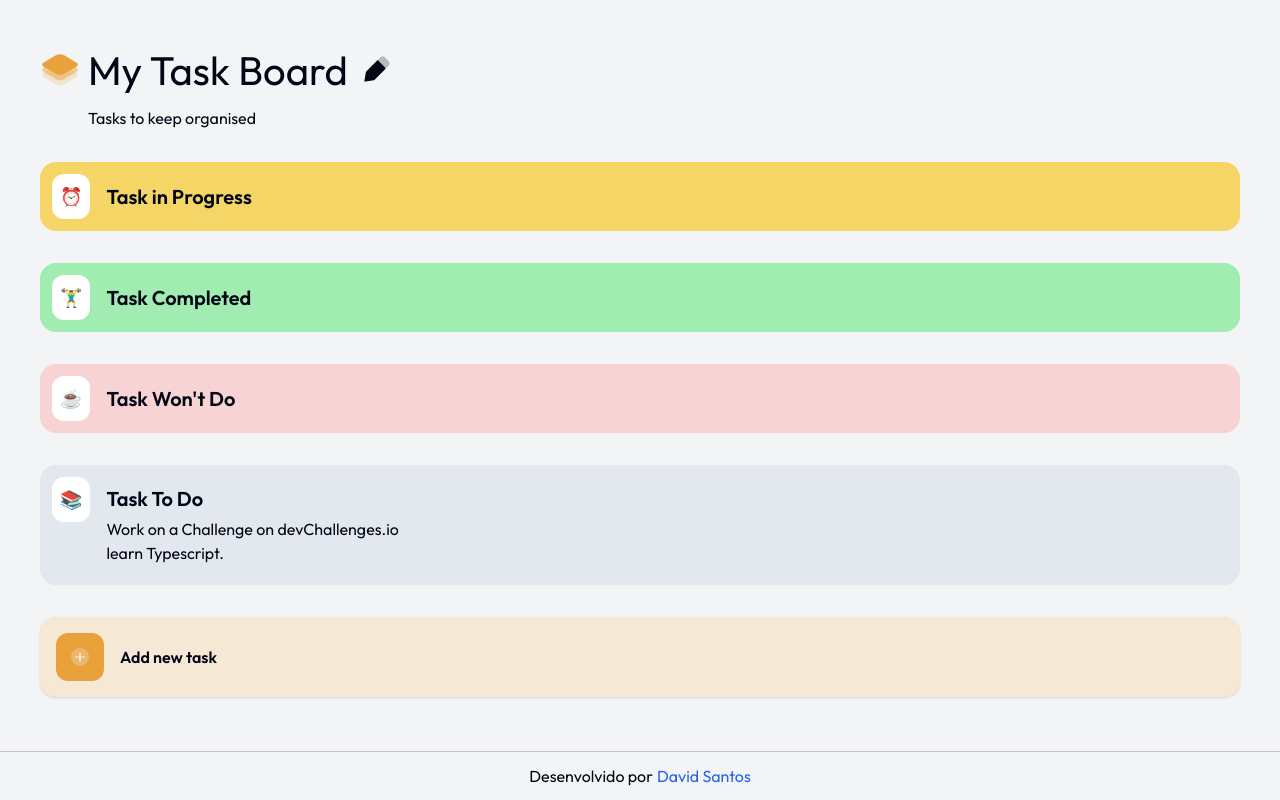
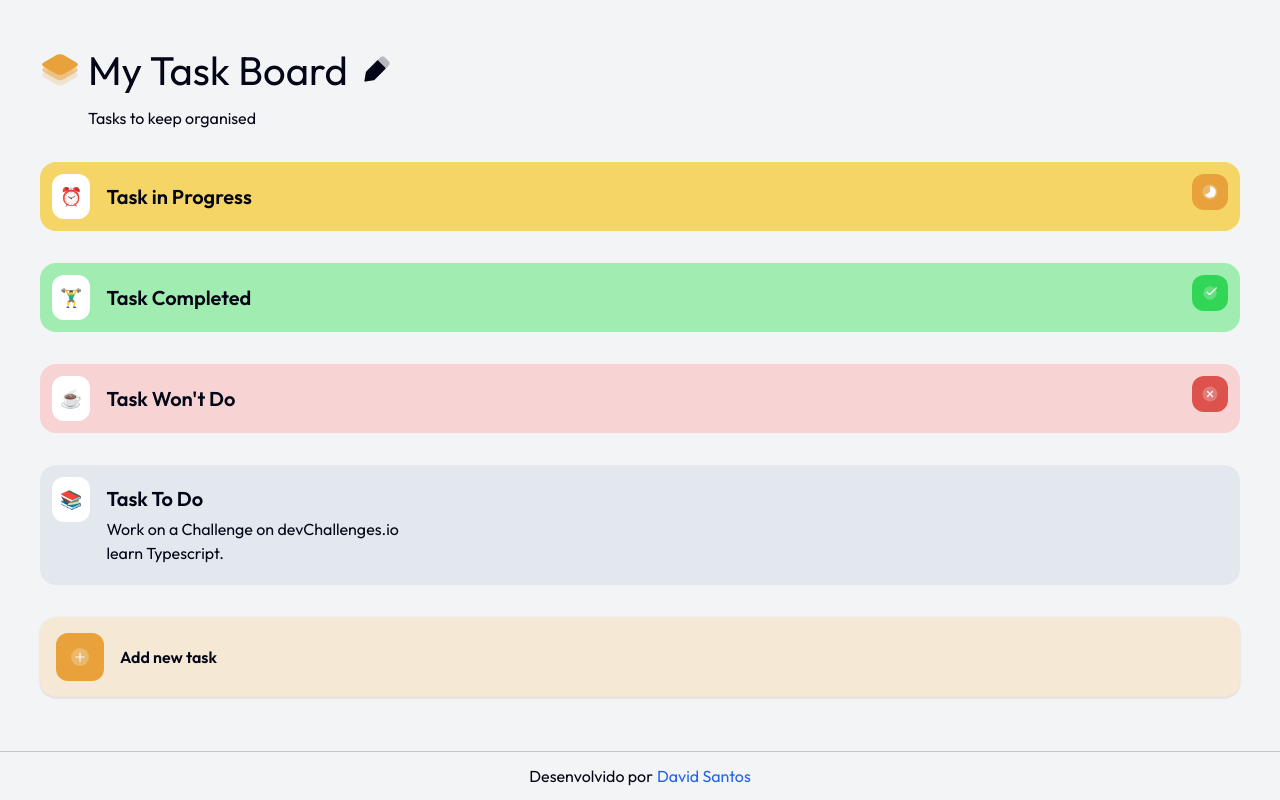
Before and after one commit to DavidSntdev/tarefas-hub, a Next.js app: page / in a window 1280 px wide. Built offline with nearby package versions, Linux system fonts and the light colour scheme.

Commit message:
adicionando o icone dos tipos das task

```diff
--- a/app/components/conteudo/tasksContent/buttonstask/taskButton.tsx
+++ b/app/components/conteudo/tasksContent/buttonstask/taskButton.tsx
@@ -1,42 +1,51 @@
+import Image from "next/image";
+
 interface TaskButtonProps {
   emoji: string;
   titulo: string;
   descricao?: string;
-  tipo: "em-andamento" | "incompleto" | "concluido" | "nenhum";
+  tipo: "pendente" | "incompleto" | "concluido" | "nenhum";
 }
 
 export default function TaskButton(props: TaskButtonProps) {
   let bgCor = "bg-cinza";
   let bgHover = "hover:bg-cinza/70";
+  let icone = "",
+    bgIcone = "",
+    hoverIcone = "";
 
-  if (props.tipo === "em-andamento") {
+  if (props.tipo === "pendente") {
     bgCor = "bg-amarelo";
     bgHover = "hover:bg-amarelo/60";
+    icone = "/icons/iconPendente.svg";
+    bgIcone = "bg-laranja";
+    hoverIcone = "hover:bg-laranja/60";
   } else if (props.tipo === "incompleto") {
     bgCor = "bg-vermelhoClaro";
     bgHover = "hover:bg-vermelhoClaro/60";
+    icone = "/icons/iconIncompleto.svg";
+    bgIcone = "bg-vermelho";
+    hoverIcone = "hover:bg-vermelho/60";
   } else if (props.tipo === "concluido") {
     bgCor = "bg-verdeClaro";
     bgHover = "hover:bg-verdeClaro/60";
+    icone = "/icons/iconConcluido.svg";
+    bgIcone = "bg-verde";
+    hoverIcone = "hover:bg-verde/60";
   }
+
+  const modoDiv = props.descricao ? "items-start" : "items-center";
+  const modoText = props.descricao && "py-2 max-w-80";
 
   return (
     <button
-      className={`w-full rounded-2xl items-start p-3 ${bgCor} ${bgHover} text-base text-[#030616]  flex flex-col`}
+      className={`w-full rounded-2xl items-start p-3 ${bgCor} ${bgHover} justify-between text-base text-[#030616]  flex`}
     >
-      <div
-        className={`flex ${
-          props.descricao ? "items-start" : "items-center"
-        } gap-4 font-semibold text-xl `}
-      >
+      <div className={`flex ${modoDiv} gap-4 font-semibold text-xl `}>
         <div className="bg-white p-2 rounded-xl hover:bg-white/90">
           <span className="text-lg">{props.emoji}</span>
         </div>
-        <div
-          className={` ${
-            props.descricao ? "py-2 max-w-80" : ""
-          } flex flex-col items-start gap-1`}
-        >
+        <div className={`${modoText} flex flex-col items-start gap-1`}>
           {props.titulo}
           {props.descricao && (
             <span className="font-normal text-start text-base">
@@ -45,6 +54,11 @@ export default function TaskButton(props: TaskButtonProps) {
           )}
         </div>
       </div>
+      {icone && (
+        <div className={`${bgIcone} ${hoverIcone} p-2 rounded-xl `}>
+          <Image src={icone} alt={props.tipo} width={20} height={20} />
+        </div>
+      )}
     </button>
   );
 }
--- a/app/config/tasks.ts
+++ b/app/config/tasks.ts
@@ -1,7 +1,7 @@
 interface Task {
   title: string;
   description: string;
-  tipo: "em-andamento" | "concluido" | "incompleto" | "nenhum";
+  tipo: "pendente" | "concluido" | "incompleto" | "nenhum";
   emoji: string;
 }
 
@@ -9,7 +9,7 @@ export const tasks: Record<string, Task> = {
   task1: {
     title: "Task in Progress",
     description: "",
-    tipo: "em-andamento",
+    tipo: "pendente",
     emoji: "⏰",
   },
   task2: {
```
Also changed, not shown: public/icons/iconIncompleto.svg (renamed from public/icons/iconRemovido.svg).
